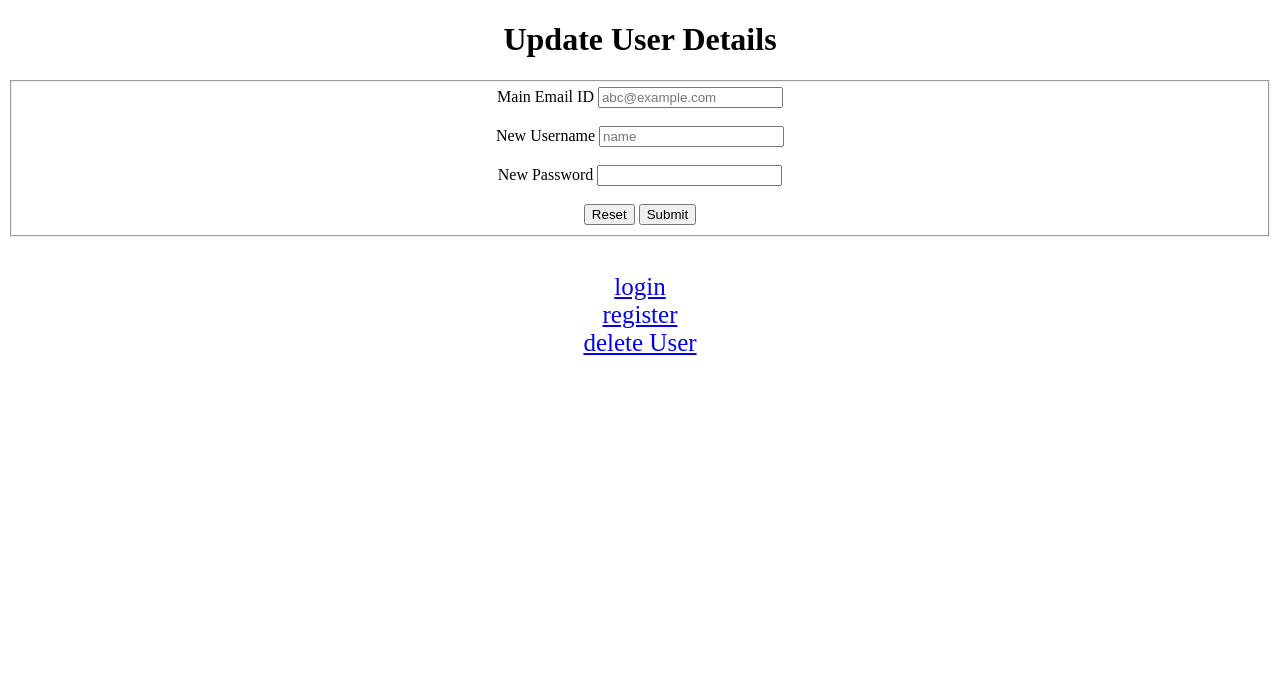
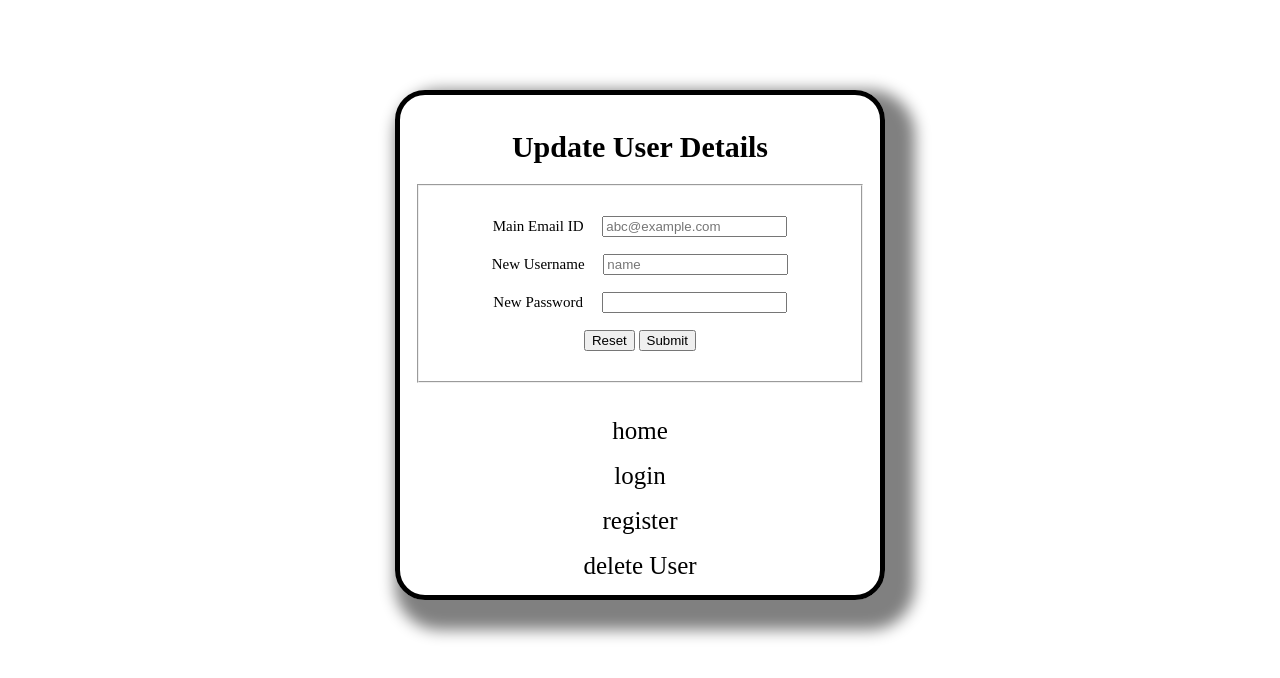
Before and after one commit to AdhKul/Mocha-Sample-Implementation, a website: page public/update.html in a window 1280 px wide. Drawn offline with Linux system fonts and the light colour scheme.

Commit message:
basic styling

```diff
--- a/public/update.html
+++ b/public/update.html
@@ -6,6 +6,34 @@
 	<style>
 		#mylink{
 			font-size: 25px;
+		}
+		body{
+            font-size: 15px;
+            display: flex;
+            flex-direction:column;
+            margin:0.5em;
+            border:solid black 5px;
+            width:30em;
+            margin-left: auto;
+            margin-right: auto;
+            text-decoration: none;
+            margin-top: 6em;
+            padding:1em;
+            border-radius: 2em;
+            box-shadow: grey 15px 15px 15px 15px;
+            color:black;
+        }
+
+        a:link {
+            text-decoration: none;
+            color:black;
+        }
+		fieldset{
+			padding-top: 2em;
+			padding-bottom: 2em;
+		}
+		label{
+			margin-right: 1em;
 		}
 	</style>
 </head>
@@ -33,9 +61,11 @@
 		</fieldset>
 	</form>
 	<br><br>
+	<a id="mylink" href="./index.html">home</a>
+		<br>
         <a id="mylink" href="./login.html">login</a>
 		<br>
-        <a id="mylink" href="./registeraion.html">register</a>
+        <a id="mylink" href="./registration.html">register</a>
 		<br>
         <a id="mylink" href="./delete.html">delete User</a>
 
```
Also changed, not shown: public/delete.html (+30 -0 lines), public/index.html (+22 -3 lines), public/login.html (+30 -0 lines), public/registration.html (+30 -0 lines).
